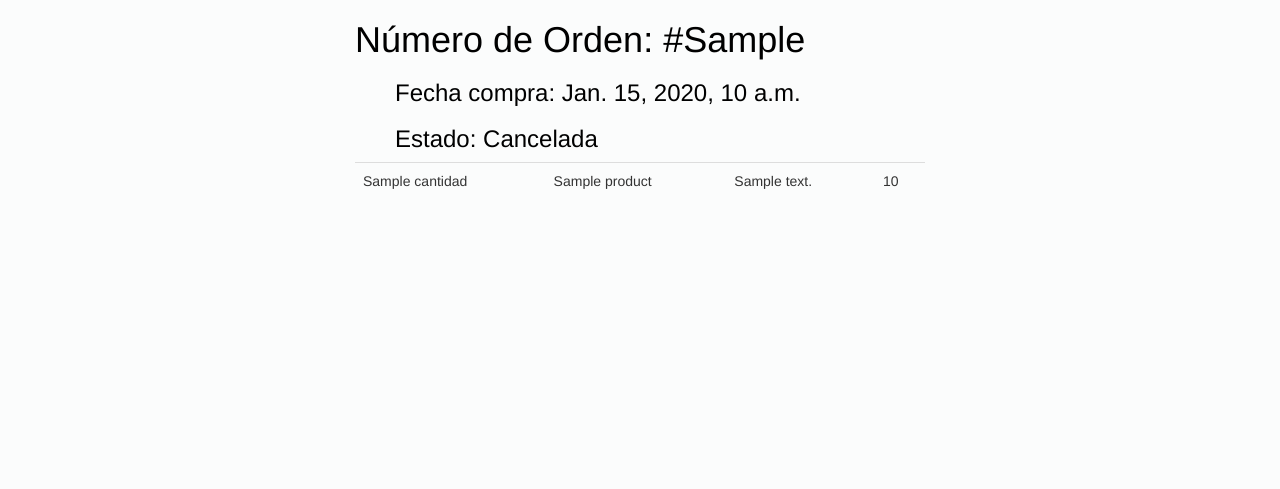
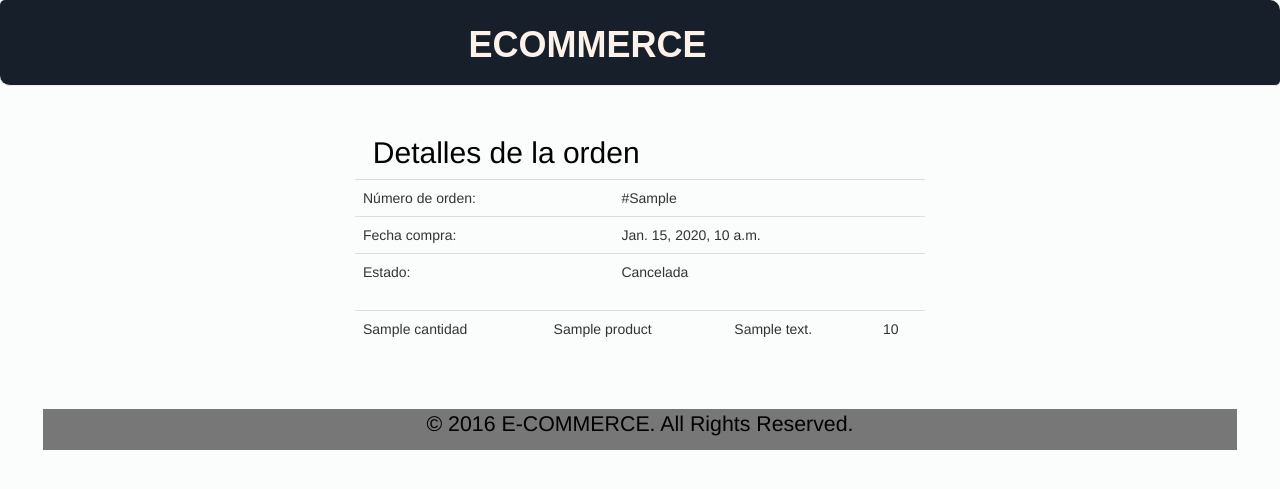
Before and after one commit to AlonsoIbarra/E-DDD, a Django app: template ecommerce/compras/templates/order_detail.html in a window 1280 px wide. Shown: the top 489 px of the page. Run offline with Django 3.2, Linux system fonts and the light colour scheme; the template is opened without the code that fills it: most values are stand-ins (such as "Sample title", 1, 10 or a date in 2020); parts of the project's set-up code (start-up, migrations or seed data) failed here and were passed over; some libraries are stand-ins or nearby versions.

Commit message:
Agrega el encabezado a order_detail.html
Y los detalles de la orden los ubica en una tabla para evitar letras
tan grandes.

```diff
--- a/ecommerce/compras/templates/order_detail.html
+++ b/ecommerce/compras/templates/order_detail.html
@@ -7,20 +7,38 @@
         <link href="/static/base.css" rel="stylesheet">
     </head>
     <body>
+        <div class="page-header">
+            <h1>ECOMMERCE</h1>
+        </div>
+        <div class="encabezado">
+            <h2>Detalles de la orden</h2>
+        </div>
+
         <div class="container">
             <div class="col-sm-6 col-sm-offset-3">
                 <div class="row">
-                    <h1>Número de Orden: #{{ order.OrdenCompra.idOrdenCompra }}</h1>
-                    <ul>
-                        <h3>Fecha compra: {{ order.OrdenCompra.fechaCompra }}</h3>
-                        {% if order.OrdenCompra.status == 0 %}
-                        <h3>Estado: Pagada</h3>
-                        {% elif order.OrdenCompra.status == 1 %}
-                        <h3>Estado: Pendiente</h3>
-                        {% else %}
-                        <h3>Estado: Cancelada</h3>
-                        {% endif %}
-                    </ul>
+                    <table class="table">
+                        <tr>
+                            <td>Número de orden: </td>
+                            <td>#{{ order.OrdenCompra.idOrdenCompra }}</td>
+                        </tr>
+                        <tr>
+                            <td>Fecha compra: </td>
+                            <td>{{ order.OrdenCompra.fechaCompra }}</td>
+                        </tr>
+                        <tr>
+                            <td>Estado: </td>
+                            <td>
+                            {% if order.OrdenCompra.status == 0 %}
+                            Pagada
+                            {% elif order.OrdenCompra.status == 1 %}
+                            Pendiente
+                            {% else %}
+                            Cancelada
+                            {% endif %}
+                            </td>
+                        </tr>
+                    </table>
                 </div>
 
                 <div class="row">
@@ -38,5 +56,13 @@
             </div>
 
         </div> <!-- END .container -->
+
+        <div class="footer">
+            <div class="row">
+                <div class="col-md-12">
+                    <p>&copy; 2016 E-COMMERCE. All Rights Reserved.</p>
+                </div>
+            </div>
+        </div>
     </body>
 </html>
```
Also changed, not shown: ecommerce/compras/tests/tests_application_service.py (+2 -2 lines).
